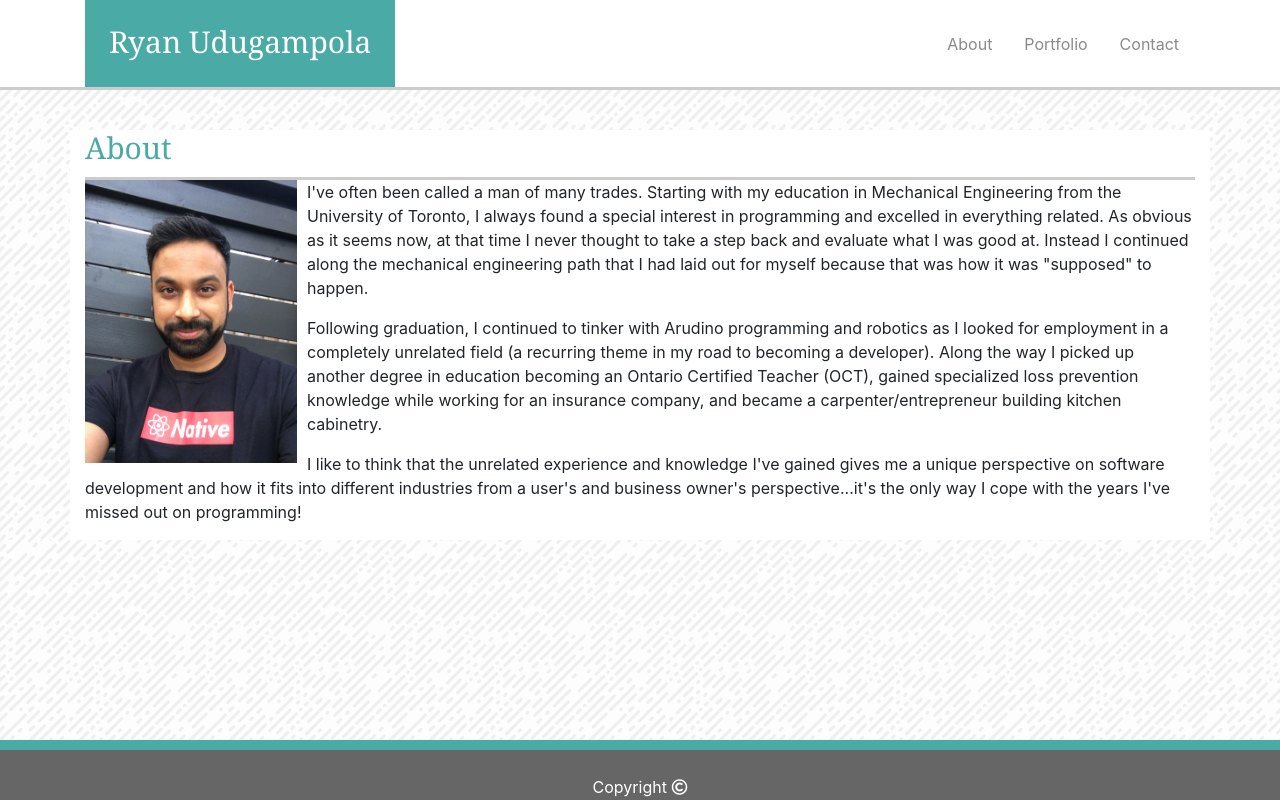
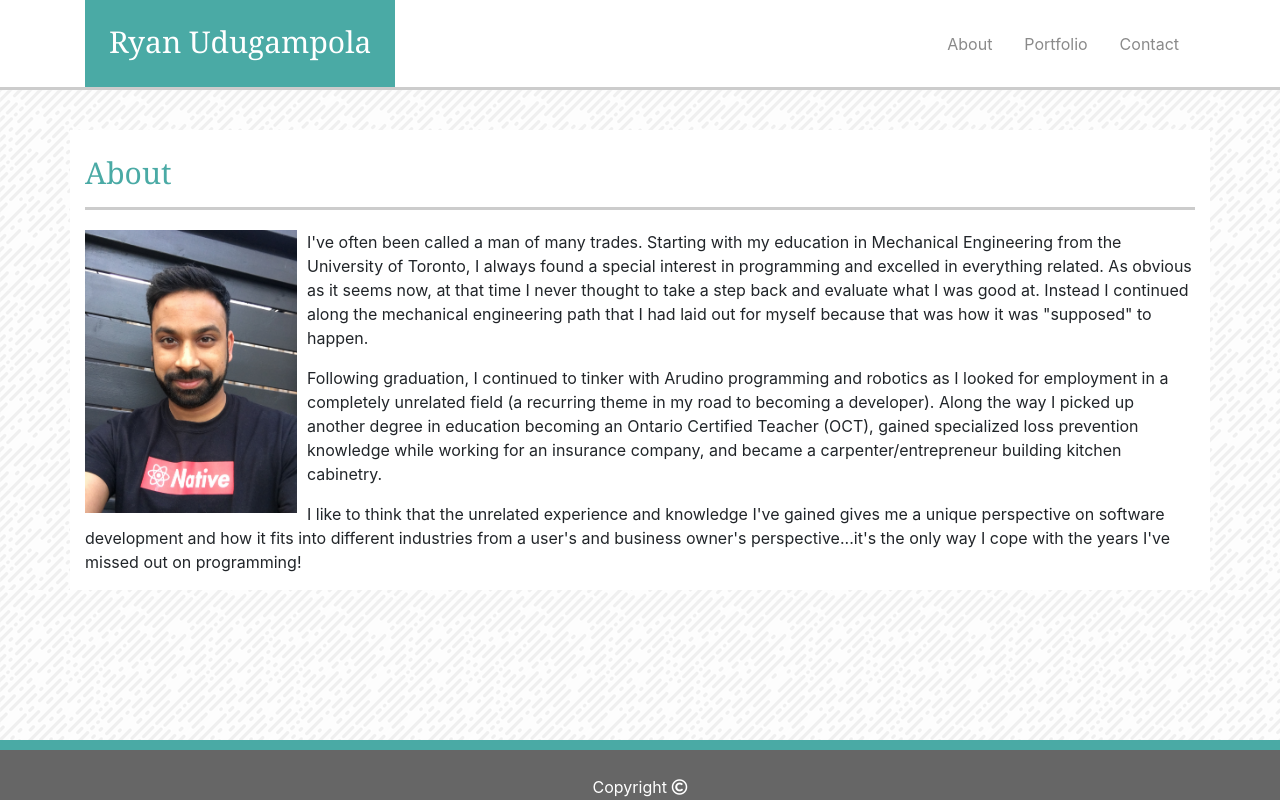
Before and after one commit to udugam/Bootstrap-Portfolio, a plain HTML site: page index.html in a window 1280 px wide. Drawn offline with nearby package versions, Linux system fonts and the light colour scheme.

Commit message:
css tweaks

```diff
--- a/assets/css/style.css
+++ b/assets/css/style.css
@@ -18,10 +18,10 @@
 
 .content-title {
     color: #4aaaa5;
-    height: 50px;
+    height: 80px;
     /* margin: 30px; */
     border-bottom: 3px solid #cccccc;
-    /* padding-bottom: 25px;  */
+    padding: 25px 0px;
 }
 
 .navbar {
@@ -85,3 +85,7 @@ body {
     padding:20px 0px;
     bottom:80px;
 }
+
+.content-offset {
+    padding-top:20px;
+}
--- a/index.html
+++ b/index.html
@@ -48,7 +48,7 @@
                 <h1>About</h1>
             </div>
             <!-- Page Content -->
-            <div class="row">
+            <div class="row content-offset">
                 <div class='col-lg-12'>
                     <img id='profile-picture' class="img-fluid float-left" src="assets/images/headshot.JPG" alt="Photograph of Ryan" >
                     <p>
```
Also changed, not shown: contact.html (+2 -0 lines), portfolio.html (+1 -2 lines).
